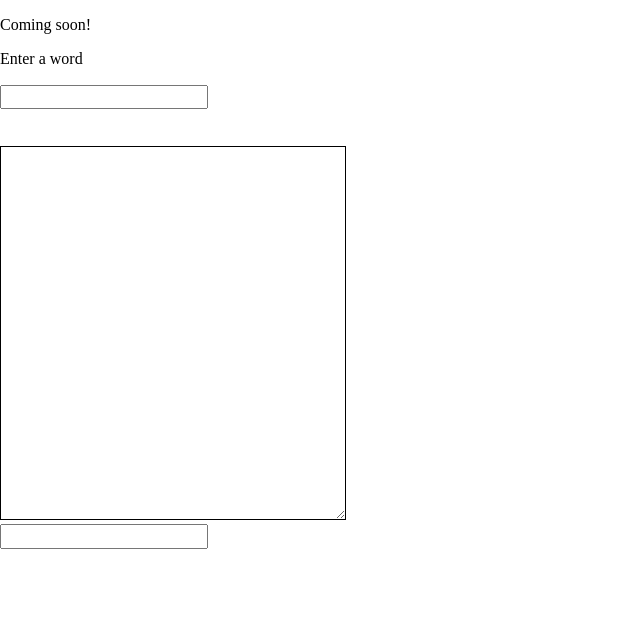
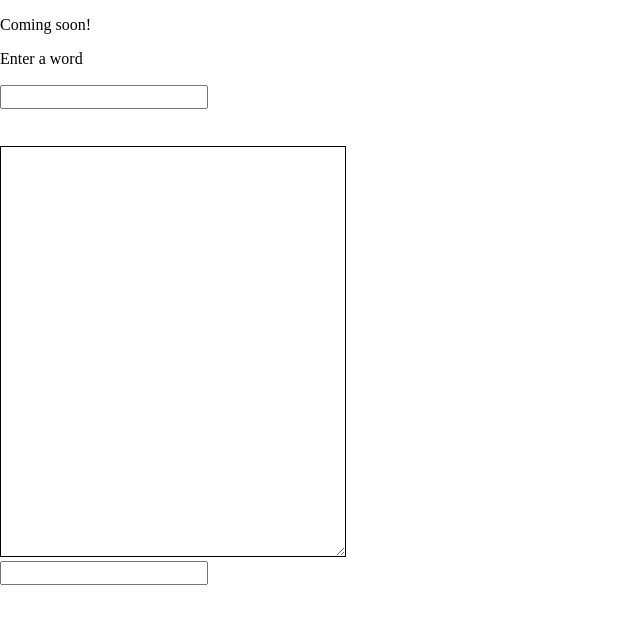
Before and after one commit to mebartsch/mebartsch.github.io, a Jekyll site: the page projects/Dollar-Word/index.html, which Jekyll copies as it is, in a window 1280 px wide. Shown: the top 624 px of the page, without its empty margins (0-640 px from the left). Built offline with Jekyll 4.4.1, drawn with Linux system fonts in a browser that asks for light colours; nearby versions of some CDN libraries; library files that are not in the unit come from our copies.

Commit message:
Update index.html

```diff
--- a/projects/Dollar-Word/index.html
+++ b/projects/Dollar-Word/index.html
@@ -64,7 +64,7 @@
 	<br>
 	<br>
 	<form id="form1">
-		<textarea name="Text1" cols="40" rows="20" ></textarea>
+		<textarea name="Text1" cols="40" rows="22" ></textarea>
     	</form>
 	<form id="sum">
 		<input type="text" name="sum1" />
```
